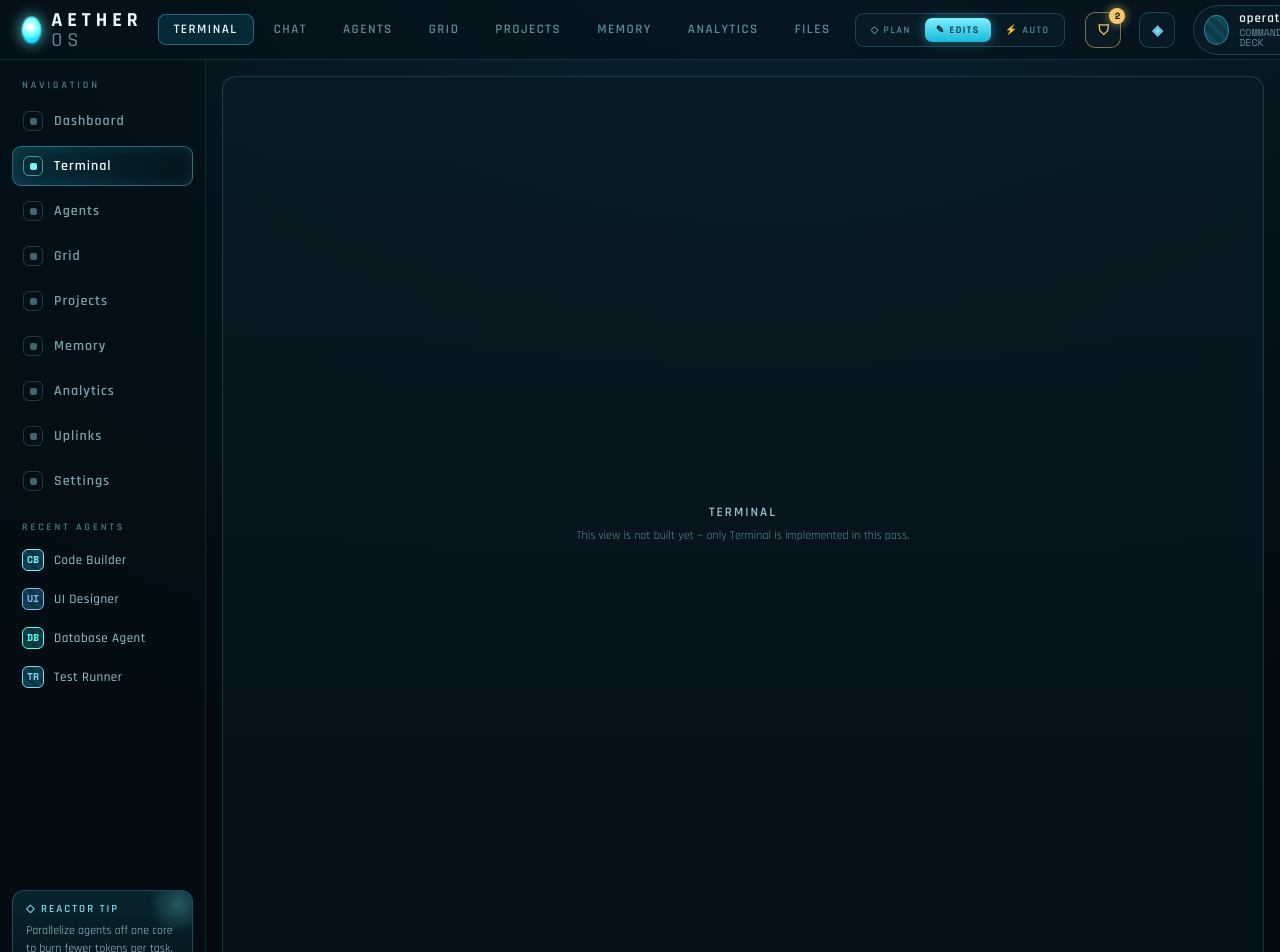
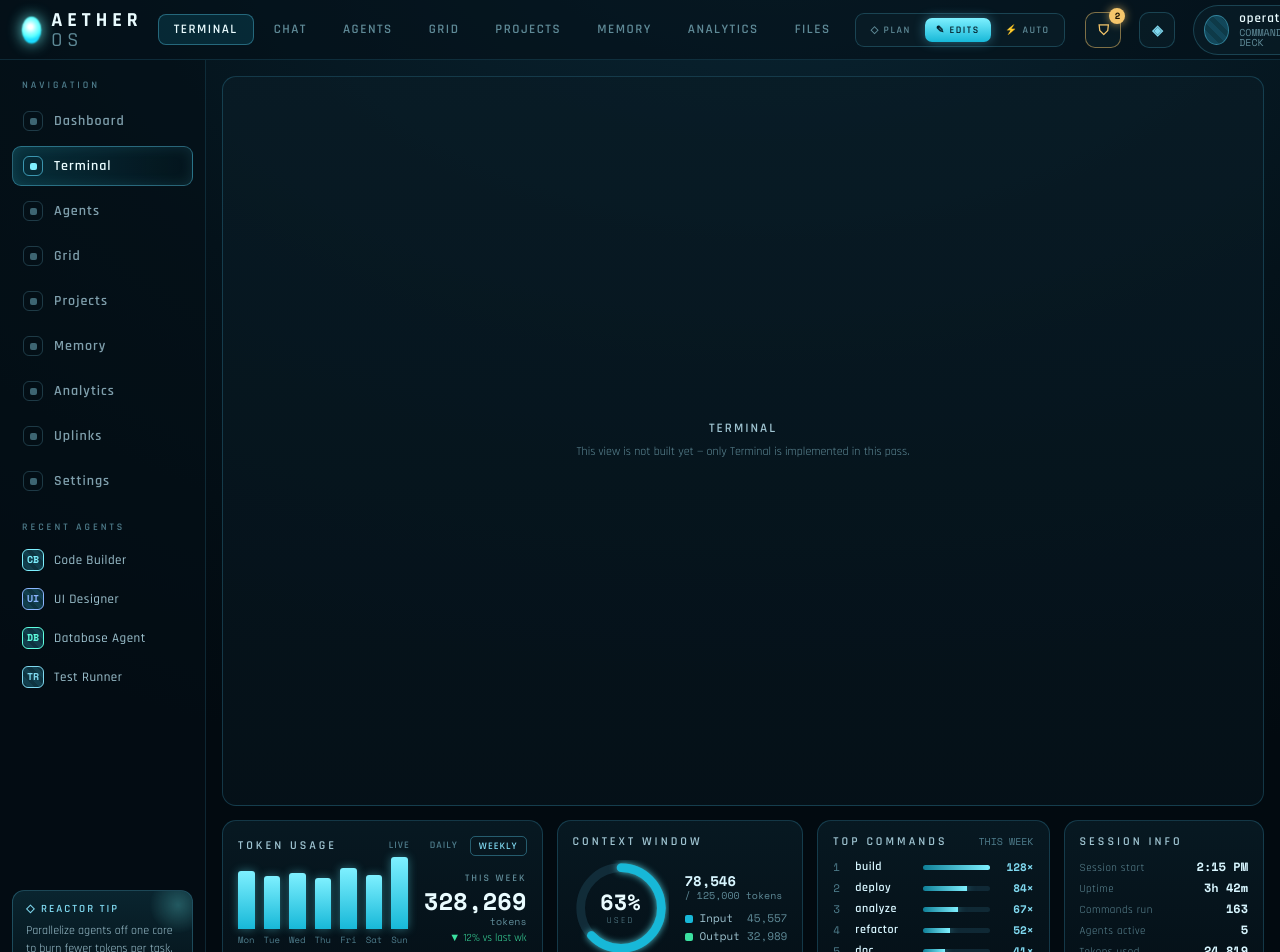
Before and after one commit to mwgrant21/Aether-OS, a React (Vite) app: page / in a window 1280 px wide. Shown: the top 952 px of the page. Built offline with nearby package versions, Linux system fonts and the light colour scheme.

Commit message:
feat: add the shared bottom metrics row (token usage, context window, top commands, session info)

```diff
--- a/src/components/layout/BottomMetricsRow.tsx
+++ b/src/components/layout/BottomMetricsRow.tsx
@@ -1,3 +1,165 @@
+import type { CSSProperties } from 'react';
+import { colors, fonts } from '../../styles/tokens';
+import { useAetherStore } from '../../state/store';
+import { fmt } from '../../utils/format';
+
+const DAY_LABELS = ['Mon', 'Tue', 'Wed', 'Thu', 'Fri', 'Sat', 'Sun'];
+const TOP_COMMANDS = [
+  { n: 1, name: 'build', count: '128×', w: 100 },
+  { n: 2, name: 'deploy', count: '84×', w: 66 },
+  { n: 3, name: 'analyze', count: '67×', w: 52 },
+  { n: 4, name: 'refactor', count: '52×', w: 41 },
+  { n: 5, name: 'doc', count: '41×', w: 32 },
+];
+
 export function BottomMetricsRow() {
-  return null;
+  const { state } = useAetherStore();
+
+  const maxBar = Math.max(...state.weekRaw);
+  const weekly = state.weekRaw.map((v, i) => ({ d: DAY_LABELS[i], h: Math.round(20 + (v / maxBar) * 52) }));
+  const weekTotal = fmt(327841 + (state.used - 24391));
+
+  const ctxTotal = 125000;
+  const ctxPct = Math.round((state.ctxUsed / ctxTotal) * 100);
+  const circ = 2 * Math.PI * 42;
+  const ctxDash = `${((circ * ctxPct) / 100).toFixed(1)} ${circ.toFixed(1)}`;
+  const inTok = Math.round(state.ctxUsed * 0.58);
+  const outTok = Math.round(state.ctxUsed * 0.42);
+
+  const session = [
+    { k: 'Session start', v: '2:15 PM' },
+    { k: 'Uptime', v: '3h 42m' },
+    { k: 'Commands run', v: fmt(state.commandsRun) },
+    { k: 'Agents active', v: String(state.agents.length) },
+    { k: 'Tokens used', v: fmt(state.used) },
+  ];
+
+  return (
+    <div style={rootStyle}>
+      <div style={cardStyle}>
+        <div style={{ display: 'flex', alignItems: 'center', justifyContent: 'space-between' }}>
+          <div style={cardTitleStyle}>TOKEN USAGE</div>
+          <div style={{ display: 'flex', gap: 4 }}>
+            <span style={rangeChipStyle(false)}>LIVE</span>
+            <span style={rangeChipStyle(false)}>DAILY</span>
+            <span style={rangeChipStyle(true)}>WEEKLY</span>
+          </div>
+        </div>
+        <div style={{ display: 'flex', alignItems: 'flex-end', gap: 16, marginTop: 14 }}>
+          <div style={{ display: 'flex', alignItems: 'flex-end', gap: 9, height: 74, flex: 1 }}>
+            {weekly.map((w) => (
+              <div key={w.d} style={{ flex: 1, display: 'flex', flexDirection: 'column', alignItems: 'center', gap: 6 }}>
+                <div style={barStyle(w.h)} />
+                <span style={{ font: `400 9px/1 ${fonts.mono}`, color: colors.textDim }}>{w.d}</span>
+              </div>
+            ))}
+          </div>
+          <div style={{ flex: 'none', textAlign: 'right' }}>
+            <div style={{ font: `600 10px/1 ${fonts.ui}`, letterSpacing: 2, color: colors.textMuted }}>THIS WEEK</div>
+            <div style={{ font: `700 24px/1 ${fonts.mono}`, color: colors.textPrimary, marginTop: 6 }}>{weekTotal}</div>
+            <div style={{ font: `400 10px/1 ${fonts.mono}`, color: colors.textMuted, marginTop: 4 }}>tokens</div>
+            <div style={{ font: `400 11px/1 ${fonts.ui}`, color: colors.success, marginTop: 6 }}>▼ 12% vs last wk</div>
+          </div>
+        </div>
+      </div>
+
+      <div style={cardStyle}>
+        <div style={cardTitleStyle}>CONTEXT WINDOW</div>
+        <div style={{ display: 'flex', alignItems: 'center', gap: 16, marginTop: 12 }}>
+          <div style={{ position: 'relative', width: 96, height: 96, flex: 'none' }}>
+            <svg viewBox="0 0 100 100" style={{ width: 96, height: 96, transform: 'rotate(-90deg)' }}>
+              <circle cx={50} cy={50} r={42} fill="none" stroke="rgba(20,50,64,.8)" strokeWidth={9} />
+              <circle
+                cx={50}
+                cy={50}
+                r={42}
+                fill="none"
+                stroke={colors.accentCyanDeep}
+                strokeWidth={9}
+                strokeLinecap="round"
+                strokeDasharray={ctxDash}
+                style={{ filter: 'drop-shadow(0 0 4px rgba(95,240,255,.8))', transition: 'stroke-dasharray .5s ease' }}
+              />
+            </svg>
+            <div style={{ position: 'absolute', inset: 0, display: 'grid', placeItems: 'center', textAlign: 'center' }}>
+              <div>
+                <div style={{ font: `700 22px/1 ${fonts.mono}`, color: colors.textPrimary }}>{ctxPct}%</div>
+                <div style={{ font: `400 9px/1 ${fonts.ui}`, letterSpacing: 2, color: colors.textMuted, marginTop: 3 }}>USED</div>
+              </div>
+            </div>
+          </div>
+          <div style={{ flex: 1, minWidth: 0 }}>
+            <div style={{ font: `700 14px/1 ${fonts.mono}`, color: colors.textBody }}>{fmt(state.ctxUsed)}</div>
+            <div style={{ font: `400 10px/1 ${fonts.mono}`, color: colors.textMuted, marginTop: 3 }}>/ 125,000 tokens</div>
+            <div style={{ marginTop: 12, display: 'flex', flexDirection: 'column', gap: 7 }}>
+              <div style={legendRowStyle}>
+                <span style={{ width: 8, height: 8, borderRadius: 2, background: colors.accentCyanDeep }} />
+                Input <span style={{ marginLeft: 'auto', color: colors.textMuted }}>{fmt(inTok)}</span>
+              </div>
+              <div style={legendRowStyle}>
+                <span style={{ width: 8, height: 8, borderRadius: 2, background: colors.success }} />
+                Output <span style={{ marginLeft: 'auto', color: colors.textMuted }}>{fmt(outTok)}</span>
+              </div>
+            </div>
+          </div>
+        </div>
+      </div>
+
+      <div style={cardStyle}>
+        <div style={{ display: 'flex', alignItems: 'center', justifyContent: 'space-between' }}>
+          <div style={cardTitleStyle}>TOP COMMANDS</div>
+          <div style={{ font: `400 10px/1 ${fonts.mono}`, color: colors.textDim }}>THIS WEEK</div>
+        </div>
+        <div style={{ display: 'flex', flexDirection: 'column', gap: 9, marginTop: 13 }}>
+          {TOP_COMMANDS.map((c) => (
+            <div key={c.n} style={{ display: 'flex', alignItems: 'center', gap: 10 }}>
+              <span style={{ font: `400 11px/1 ${fonts.mono}`, color: colors.textDim, width: 12 }}>{c.n}</span>
+              <span style={{ font: `600 12px/1 ${fonts.ui}`, letterSpacing: 0.5, color: colors.textBody, width: 58 }}>{c.name}</span>
+              <span style={{ flex: 1, height: 5, borderRadius: 3, background: 'rgba(20,50,64,.7)', overflow: 'hidden' }}>
+                <span style={{ display: 'block', height: '100%', width: `${c.w}%`, background: 'linear-gradient(90deg,#0f7f97,#7ef0ff)', boxShadow: '0 0 8px rgba(95,240,255,.5)' }} />
+              </span>
+              <span style={{ font: `700 11px/1 ${fonts.mono}`, color: colors.accentCyanSoft, width: 34, textAlign: 'right' }}>{c.count}</span>
+            </div>
+          ))}
+        </div>
+      </div>
+
+      <div style={cardStyle}>
+        <div style={cardTitleStyle}>SESSION INFO</div>
+        <div style={{ display: 'flex', flexDirection: 'column', gap: 8, marginTop: 13 }}>
+          {session.map((s) => (
+            <div key={s.k} style={{ display: 'flex', justifyContent: 'space-between', alignItems: 'baseline' }}>
+              <span style={{ font: `400 11px/1 ${fonts.ui}`, letterSpacing: 0.5, color: colors.textMuted }}>{s.k}</span>
+              <span style={{ font: `700 12px/1 ${fonts.mono}`, color: colors.textBody }}>{s.v}</span>
+            </div>
+          ))}
+        </div>
+      </div>
+    </div>
+  );
 }
+
+const rootStyle: CSSProperties = { flex: 'none', display: 'grid', gridTemplateColumns: '1.15fr 1fr 1.1fr .95fr', gap: 14 };
+const cardStyle: CSSProperties = { padding: 15, borderRadius: 14, border: `1px solid ${colors.panelBorder}`, background: colors.panelGradient };
+const cardTitleStyle: CSSProperties = { font: `600 12px/1 ${fonts.ui}`, letterSpacing: 3, color: colors.textSecondary };
+function rangeChipStyle(active: boolean): CSSProperties {
+  return {
+    font: `600 10px/1 ${fonts.ui}`,
+    letterSpacing: 1,
+    padding: '4px 8px',
+    borderRadius: 5,
+    color: active ? colors.accentCyanSoft : colors.textDim,
+    border: active ? '1px solid rgba(95,220,255,.35)' : undefined,
+  };
+}
+function barStyle(h: number): CSSProperties {
+  return {
+    width: '100%',
+    borderRadius: '3px 3px 0 0',
+    height: h,
+    background: 'linear-gradient(180deg,#7ef0ff,#17b8d8)',
+    boxShadow: '0 0 10px rgba(95,240,255,.4)',
+    transition: 'height .5s ease',
+  };
+}
+const legendRowStyle: CSSProperties = { display: 'flex', alignItems: 'center', gap: 7, font: `400 11px/1 ${fonts.mono}`, color: colors.textSecondary };
```
